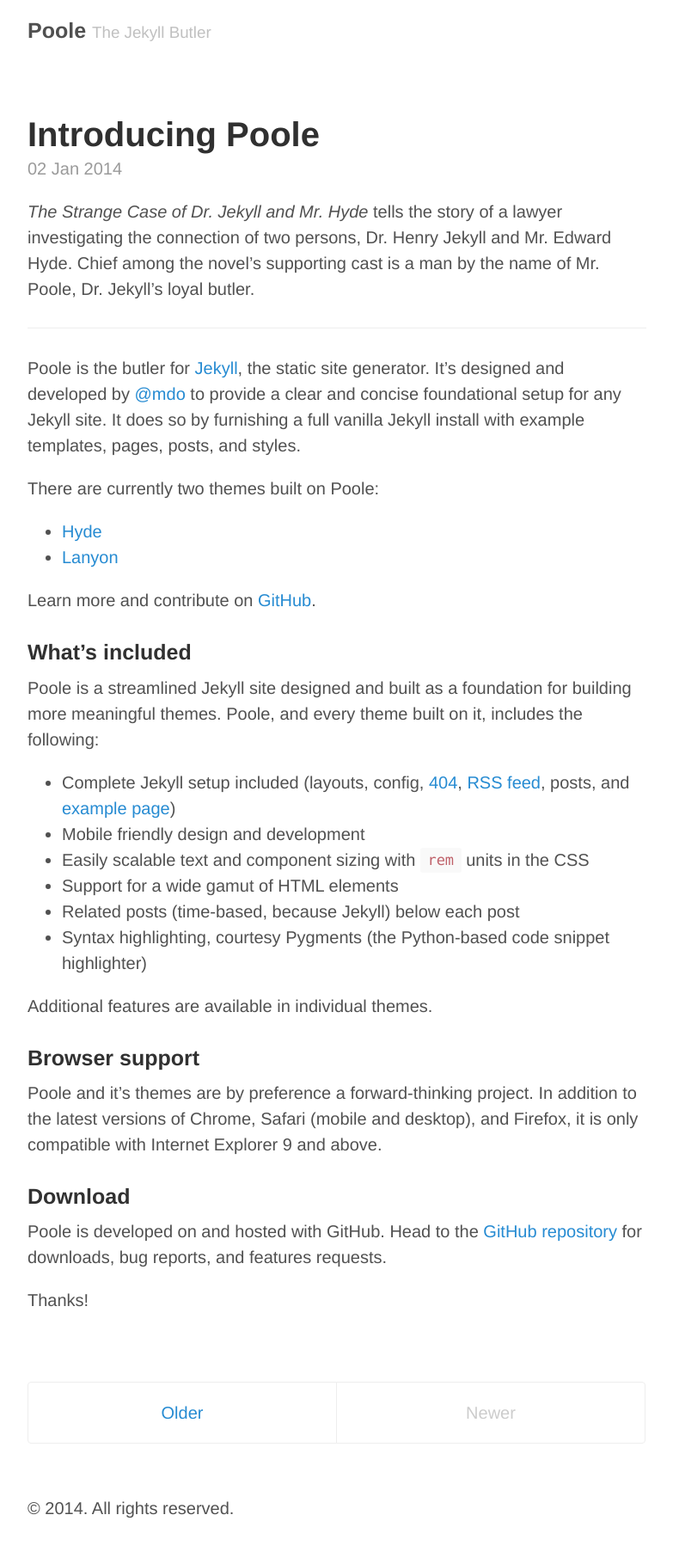
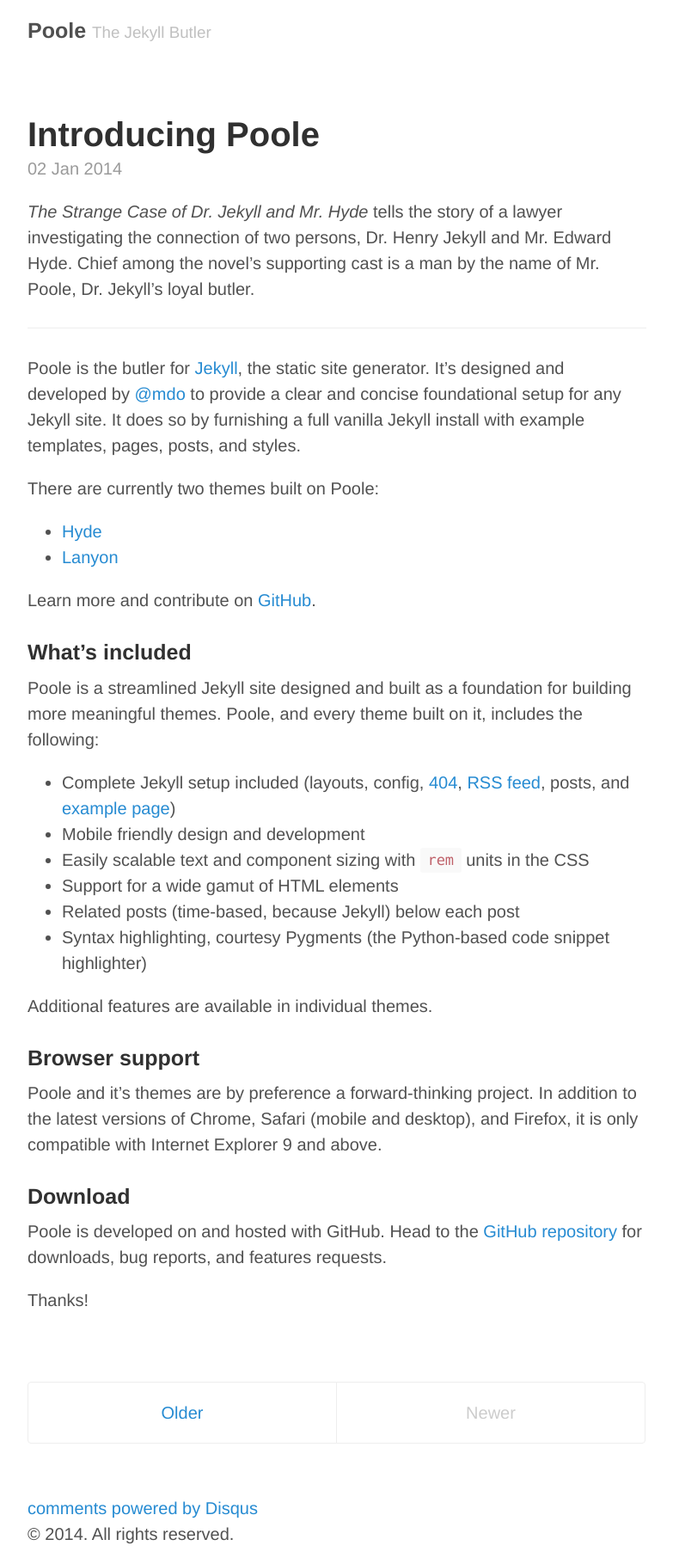
Before and after one commit to joanromano/joanromano.github.io, a Jekyll site: the page built from index.html, in a window 1280 px wide. Shown: the whole page at 86% size, without its empty margins (248-1031 px from the left). Built offline with Jekyll 4.4.1, drawn with Linux system fonts in a browser that asks for light colours; Markdown is read by kramdown in place of the engine named in the settings; the list of posts is cut into pages by our own code; comment, search, counter and statistics services are not loaded; before the commit the page ends 1789 px from its top, so only the background shows below that.

Commit message:
Add disqus comments

```diff
--- /dev/null
+++ b/_includes/comments.html
@@ -0,0 +1,13 @@
+    <div id="disqus_thread"></div>
+    <script type="text/javascript">
+        var disqus_shortname = 'joanromano';
+
+        /* * * DON'T EDIT BELOW THIS LINE * * */
+        (function() {
+            var dsq = document.createElement('script'); dsq.type = 'text/javascript'; dsq.async = true;
+            dsq.src = '//' + disqus_shortname + '.disqus.com/embed.js';
+            (document.getElementsByTagName('head')[0] || document.getElementsByTagName('body')[0]).appendChild(dsq);
+        })();
+    </script>
+    <noscript>Please enable JavaScript to view the <a href="http://disqus.com/?ref_noscript">comments powered by Disqus.</a></noscript>
+    <a href="http://disqus.com" class="dsq-brlink">comments powered by <span class="logo-disqus">Disqus</span></a>
--- a/_layouts/default.html
+++ b/_layouts/default.html
@@ -15,6 +15,8 @@
 
       {{ content }}
 
+      {% include comments.html %}
+
       <div class="footer">
         <p>
           &copy; {{ site.time | date: '%Y' }}. All rights reserved.
```
